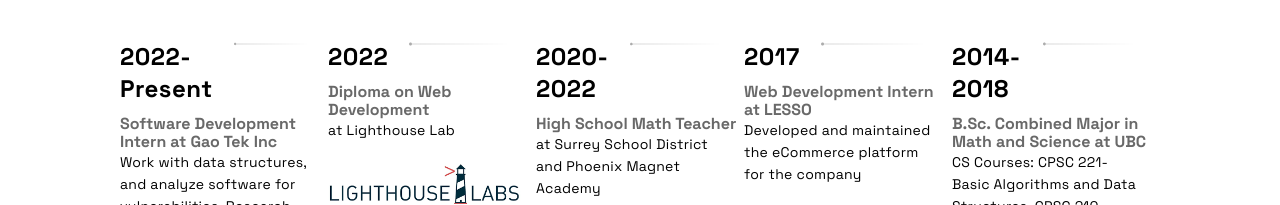
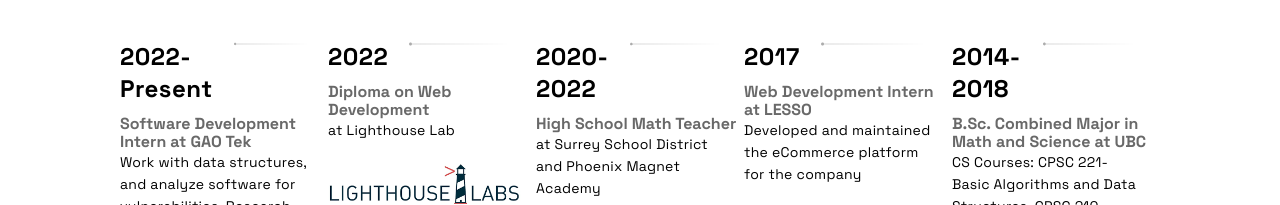
Before and after one commit to Winnie0313/portfolio, a Next.js app: page / in a window 1280 px wide. Shown: the part 3027-3232 px from the top of the page. Built offline with nearby package versions, Linux system fonts and the light colour scheme.

Commit message:
change company name

```diff
--- a/src/constants/constants.js
+++ b/src/constants/constants.js
@@ -38,7 +38,7 @@ export const projects = [
 ];
 
 export const TimeLineData = [
-  { year: "2022-Present", position: 'Software Development Intern at Gao Tek Inc', text: 'Work with data structures, and analyze software for vulnerabilities. Research and write technical documentation.', image: '/images/lighthouseLab.png', },
+  { year: "2022-Present", position: 'Software Development Intern at GAO Tek', text: 'Work with data structures, and analyze software for vulnerabilities. Research and write technical documentation.', image: '/images/lighthouseLab.png', },
   { year: 2022, position: 'Diploma on Web Development', text: 'at Lighthouse Lab', image: '/images/lighthouseLab.png', },
   { year: "2020-2022", position: 'High School Math Teacher', text: 'at Surrey School District and Phoenix Magnet Academy', image: '/images/surreySchools.png', },
   { year: 2017, position: 'Web Development Intern at LESSO', text: 'Developed and maintained the eCommerce platform for the company', image: '/images/lesso.png', },
```
